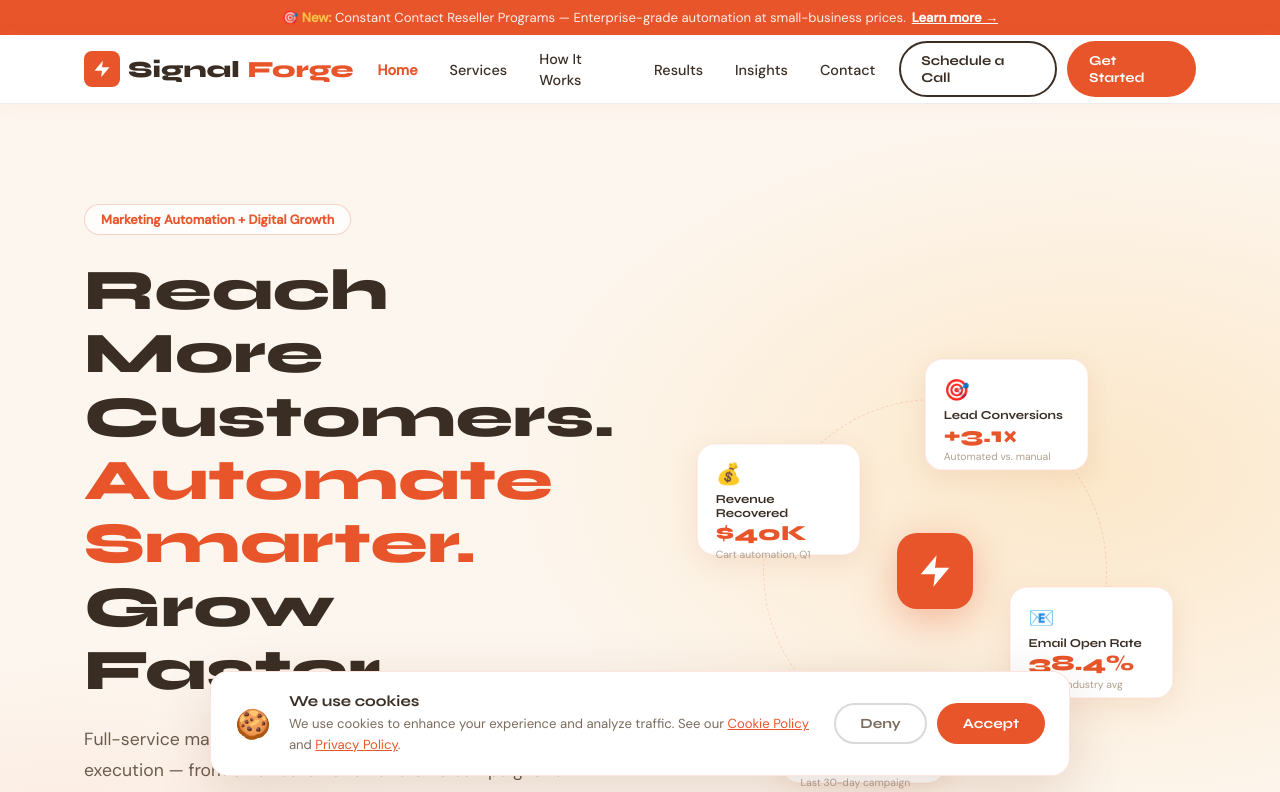
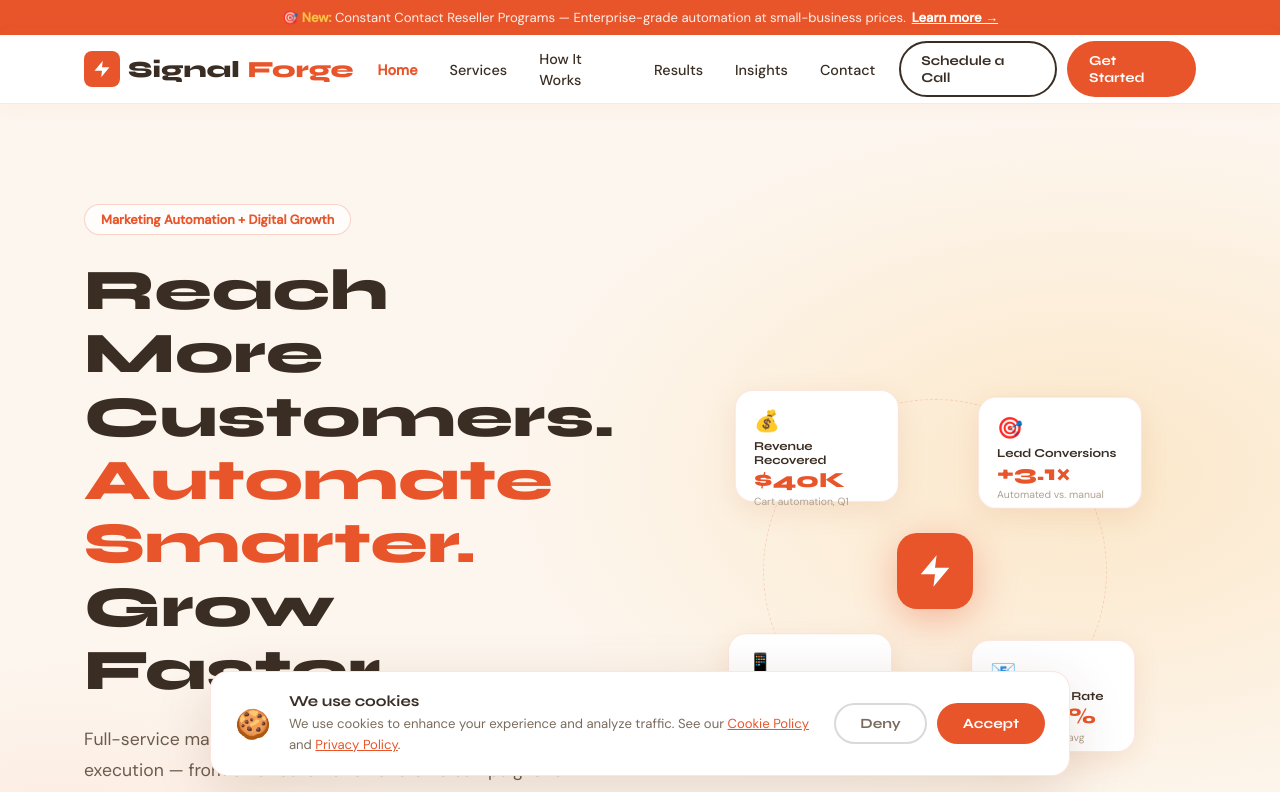
Before and after one commit to halojumper/SignalForge, a Next.js app: page / in a window 1280 px wide. Shown: the top 792 px of the page. Built offline with nearby package versions, Linux system fonts and the light colour scheme.

Commit message:
Adjust timers and z-index for MetricCards animation

```diff
--- a/components/MetricCards.tsx
+++ b/components/MetricCards.tsx
@@ -23,8 +23,8 @@ export default function MetricCards() {
   const [angle, setAngle] = useState(0);
 
   useEffect(() => {
-    const fanTimer   = setTimeout(() => setPhase('fanning'),  2000);
-    const orbitTimer = setTimeout(() => setPhase('orbiting'), 2900);
+    const fanTimer   = setTimeout(() => setPhase('fanning'),  1000);
+    const orbitTimer = setTimeout(() => setPhase('orbiting'), 1900);
     return () => { clearTimeout(fanTimer); clearTimeout(orbitTimer); };
   }, []);
 
@@ -47,33 +47,36 @@ export default function MetricCards() {
   return (
     <div style={{ position: 'relative', width: SIZE, height: SIZE, flexShrink: 0 }}>
 
-      {/* Central logo — always visible */}
-      <div style={{ position: 'absolute', left: CENTER, top: CENTER, transform: 'translate(-50%, -50%)', width: LOGO_SIZE, height: LOGO_SIZE, background: 'var(--coral)', borderRadius: 20, display: 'flex', alignItems: 'center', justifyContent: 'center', boxShadow: '0 10px 40px rgba(232,85,42,0.38)', zIndex: 10 }}>
+      {/* Logo — z-index 1, hidden under stacked cards, revealed as they fly out */}
+      <div style={{ position: 'absolute', left: CENTER, top: CENTER, transform: 'translate(-50%, -50%)', width: LOGO_SIZE, height: LOGO_SIZE, background: 'var(--coral)', borderRadius: 20, display: 'flex', alignItems: 'center', justifyContent: 'center', boxShadow: '0 10px 40px rgba(232,85,42,0.38)', zIndex: 1 }}>
         <svg viewBox="0 0 24 24" style={{ width: 38, height: 38, fill: 'white' }}>
           <path d="M13 2L3 14h9l-1 8 10-12h-9l1-8z" />
         </svg>
       </div>
 
       {/* Orbit ring */}
-      <div style={{ position: 'absolute', left: CENTER, top: CENTER, width: ORBIT_RADIUS * 2, height: ORBIT_RADIUS * 2, transform: 'translate(-50%, -50%)', borderRadius: '50%', border: '1.5px dashed rgba(232,85,42,0.2)', opacity: phase === 'orbiting' ? 1 : 0, transition: 'opacity 0.8s ease 0.3s', pointerEvents: 'none' }} />
+      <div style={{ position: 'absolute', left: CENTER, top: CENTER, width: ORBIT_RADIUS * 2, height: ORBIT_RADIUS * 2, transform: 'translate(-50%, -50%)', borderRadius: '50%', border: '1.5px dashed rgba(232,85,42,0.2)', opacity: phase === 'orbiting' ? 1 : 0, transition: 'opacity 0.8s ease 0.2s', pointerEvents: 'none', zIndex: 2 }} />
 
       {/* Cards */}
       {cards.map((card, i) => {
         const baseAngle = ORBIT_ANGLES[i];
-        let tx = 0, ty = 0, opacity = 1, scale = 1, zIndex = 5 - i, transition = '';
+        let tx = 0, ty = 0, opacity = 1, scale = 1, zIndex = 6 - i, transition = '';
 
         if (phase === 'stacked') {
           tx = i * 4; ty = i * 4;
           opacity = i === 0 ? 1 : 0;
           scale = 1 - i * 0.03;
+          zIndex = 6 - i;
           transition = 'none';
         } else if (phase === 'fanning') {
           const pos = getOrbitPos(baseAngle, ORBIT_RADIUS);
-          tx = pos.x; ty = pos.y; zIndex = 5;
-          transition = `transform 0.75s cubic-bezier(0.34,1.45,0.64,1) ${i * 0.06}s, opacity 0.35s ease ${i * 0.06}s`;
+          tx = pos.x; ty = pos.y;
+          opacity = 1; scale = 1; zIndex = 5;
+          transition = `transform 0.75s cubic-bezier(0.34,1.45,0.64,1) ${i * 0.055}s, opacity 0.3s ease ${i * 0.055}s`;
         } else {
           const pos = getOrbitPos(baseAngle + angle, ORBIT_RADIUS);
-          tx = pos.x; ty = pos.y; zIndex = 5;
+          tx = pos.x; ty = pos.y;
+          opacity = 1; scale = 1; zIndex = 5;
           transition = 'none';
         }
 
```
